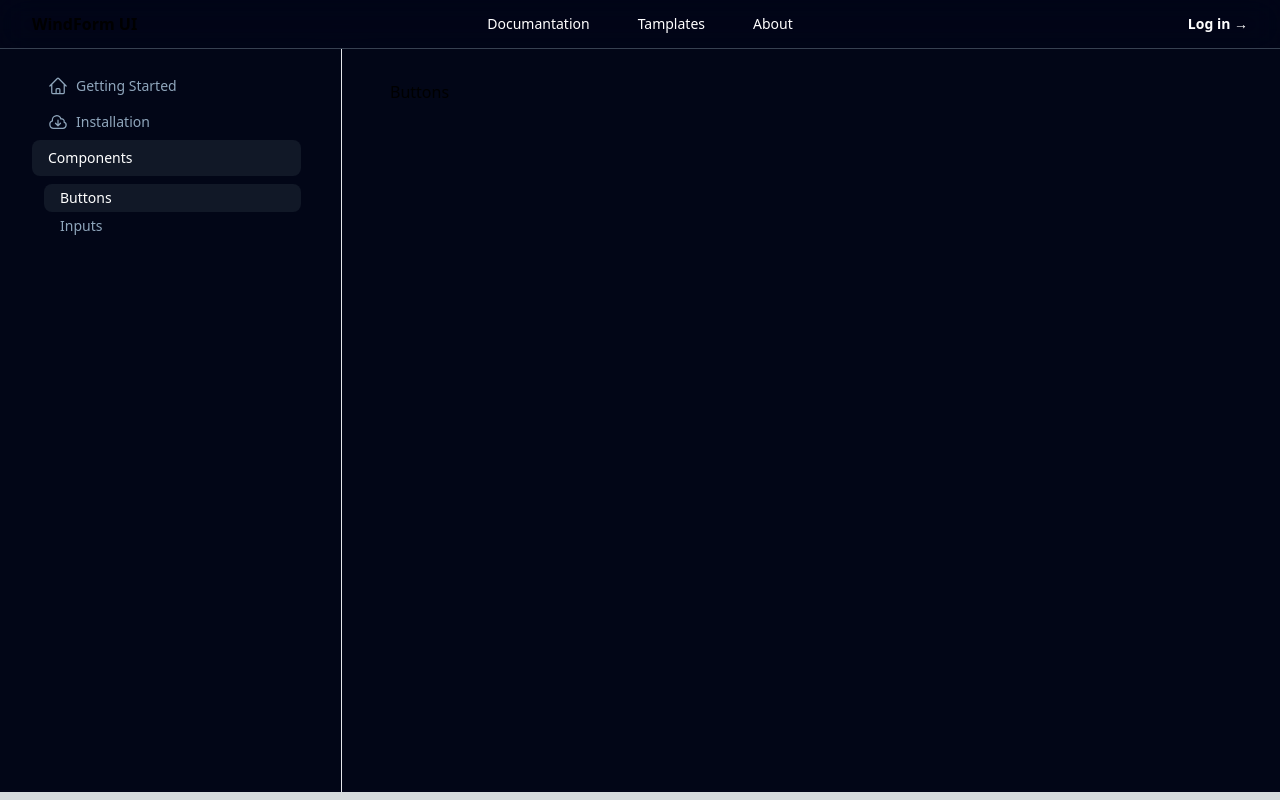
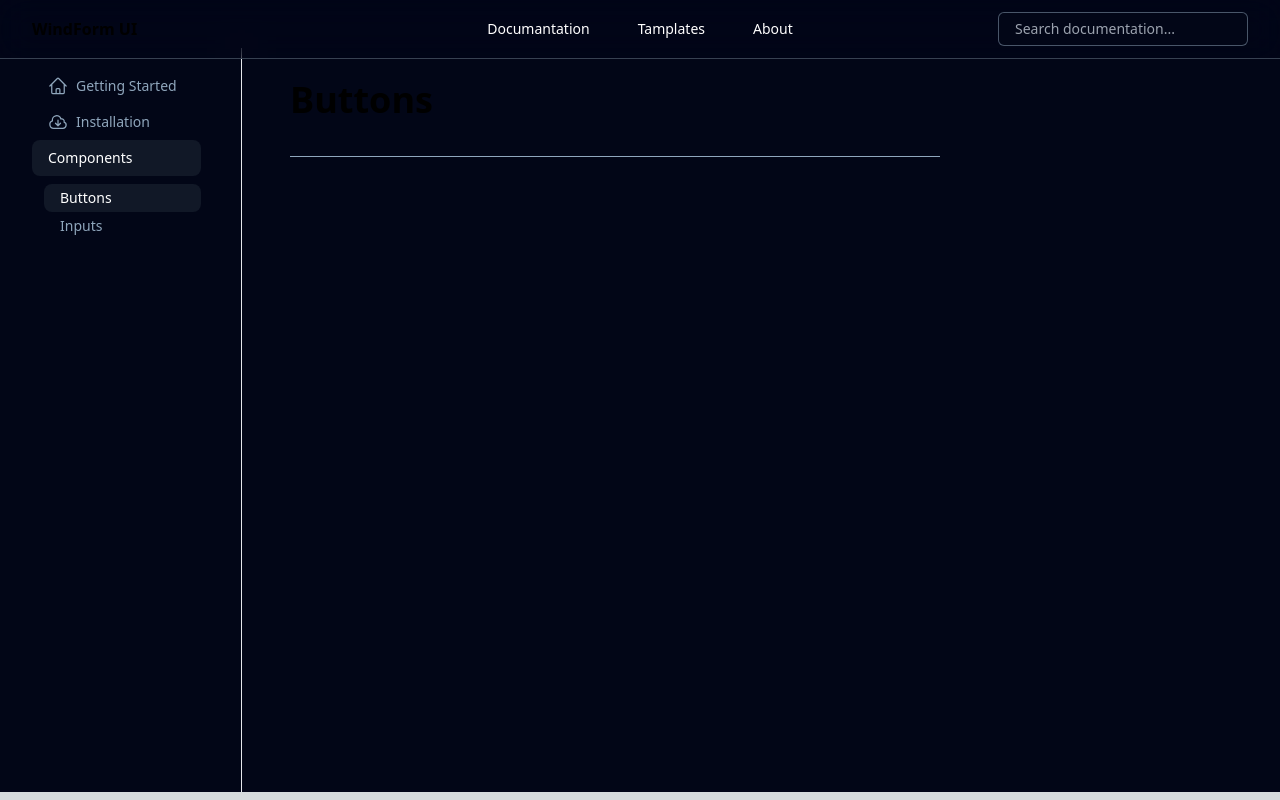
Before and after one commit to GoodGuyForReal/WindFormWeb, a Next.js app: page /doc in a window 1280 px wide. Both pictures are taken after a click on the button "Components". Built offline with nearby package versions, Linux system fonts and the light colour scheme.

Commit message:
side bar updated and search input added not functional yet

```diff
--- a/app/components/Navbar.jsx
+++ b/app/components/Navbar.jsx
@@ -4,8 +4,9 @@ import { useState } from 'react'
 import { Dialog } from '@headlessui/react'
 import { Bars3Icon, XMarkIcon } from '@heroicons/react/24/outline'
 import Link from 'next/link'
+import { SearchBar } from './SearchBar'
 
-export default function Navbar () {
+export default function Navbar() {
     const [mobileMenuOpen, setMobileMenuOpen] = useState(false)
 
     const navigation = [
@@ -41,9 +42,7 @@ export default function Navbar () {
                         ))}
                     </div>
                     <div className="hidden lg:flex lg:flex-1 lg:justify-end">
-                        <a href="#" className="text-sm font-semibold leading-6 text-white">
-                            Log in <span aria-hidden="true">&rarr;</span>
-                        </a>
+                        <SearchBar />
                     </div>
                 </nav>
                 <Dialog as="div" className="lg:hidden" open={mobileMenuOpen} onClose={setMobileMenuOpen}>
@@ -65,6 +64,7 @@ export default function Navbar () {
                         <div className="mt-6 flow-root">
                             <div className="-my-6 divide-y divide-gray-500/10">
                                 <div className="space-y-2 py-6">
+                                    <SearchBar />
                                     {navigation.map((item) => (
                                         <a
                                             key={item.name}
--- /dev/null
+++ b/app/components/SearchBar.jsx
@@ -0,0 +1,20 @@
+import React, { useState } from "react";
+
+export function SearchBar({ handleSearch }) {
+    const [query, setQuery] = useState("");
+
+    const handleChange = (event) => {
+        setQuery(event.target.value);
+        handleSearch(event.target.value);
+    };
+
+    return (
+        <input
+            type="text"
+            placeholder="Search documentation..."
+            value={query}
+            onChange={handleChange}
+            className="text-white w-full max-w-[250px] text-sm rounded-md py-1.5 pl-4 bg-dark-darkbg border border-light-secondary/50 hover:bg-gray-800 duration-200 hover:text-white hover:placeholder:text-white"
+        />
+    );
+}
--- /dev/null
+++ b/app/components/ShowCase.jsx
@@ -0,0 +1,9 @@
+import React from 'react'
+
+const ShowCase = () => {
+    return (
+        <div>ShowCase</div>
+    )
+}
+
+export default ShowCase
--- /dev/null
+++ b/app/doc/Tabs.js
@@ -0,0 +1,34 @@
+import Intro from './components/sections/intro/Intro.jsx';
+import Usage from './components/sections/usage/Usage.jsx';
+
+import { HomeIcon, CloudArrowDownIcon } from '@heroicons/react/24/outline'
+import Buttons from './components/sections/components/buttons/Buttons';
+import Inputs from './components/sections/components/inputs/Inputs';
+
+export const tabs = [
+    {
+        title: "Getting Started",
+        content: <Intro />,
+        icon: <HomeIcon className="h-5 w-h-5" />
+    },
+    {
+        title: "Installation",
+        content: <Usage />,
+        icon: <CloudArrowDownIcon className="h-5 w-h-5" />
+    },
+    {
+        title: "Components",
+        subtabs: [
+            {
+                title: "Buttons",
+                component: <Buttons />
+            },
+            {
+                title: "Inputs",
+                component: <Inputs />
+            }
+            // add more subtabs here as needed
+        ]
+    },
+
+];
--- a/app/doc/components/Sidebar.jsx
+++ b/app/doc/components/Sidebar.jsx
@@ -1,6 +1,7 @@
 import React from 'react'
 
 const SideBar = ({ tabs, setActiveTab, activeTab, setActiveSubTab, activeSubTab }) => {
+
     return (
         <div className="flex flex-col sidebar px-10 pt-5">
             {tabs.map((tab, index) => (
--- a/app/doc/components/sections/components/buttons/Buttons.jsx
+++ b/app/doc/components/sections/components/buttons/Buttons.jsx
@@ -2,7 +2,15 @@ import React from 'react'
 
 const Buttons = () => {
     return (
-        <div>Buttons</div>
+        <div className='Buttons flex flex-col gap-5'>
+            <div className='buttons_header'>
+                <h2 className='text-4xl font-bold mb-4'>Buttons</h2>
+            </div>
+            <hr className='border-light-secondary' />
+            <div className='buttons_main'>
+
+            </div>
+        </div>
     )
 }
 
--- a/app/doc/components/sections/components/inputs/Inputs.jsx
+++ b/app/doc/components/sections/components/inputs/Inputs.jsx
@@ -2,7 +2,17 @@ import React from 'react'
 
 const Inputs = () => {
   return (
-    <div>Inputs</div>
+    <div className='inputs flex flex-col gap-5'>
+    <div className='inputs_header'>
+        <h2 className='text-4xl font-bold mb-4'>Inputs</h2>
+    </div>
+    <hr className='border-light-secondary' />
+
+    <div className='inputs_main'>
+
+    </div>
+
+</div>
   )
 }
 
--- a/app/doc/page.jsx
+++ b/app/doc/page.jsx
@@ -2,48 +2,15 @@
 import React from 'react'
 import { useState } from "react";
 import SideBar from './components/Sidebar';
-import Intro from './components/sections/intro/Intro.jsx';
-import Usage from './components/sections/usage/Usage.jsx';
-
-import { HomeIcon, CloudArrowDownIcon } from '@heroicons/react/24/outline'
-import Buttons from './components/sections/components/buttons/Buttons';
-import Inputs from './components/sections/components/inputs/Inputs';
+import { tabs } from './Tabs';
 
 
 const page = () => {
     const [activeTab, setActiveTab] = useState(0);
     const [activeSubTab, setActiveSubTab] = useState(0);
-    const tabs = [
-        {
-            title: "Getting Started",
-            content: <Intro />,
-            icon: <HomeIcon className="h-5 w-h-5" />
-        },
-        {
-            title: "Installation",
-            content: <Usage />,
-            icon: <CloudArrowDownIcon className="h-5 w-h-5" />
-        },
-        {
-            title: "Components",
-            subtabs: [
-                {
-                    title: "Buttons",
-                    component: <Buttons />
-                },
-                {
-                    title: "Inputs",
-                    component: <Inputs />
-                }
-                // add more subtabs here as needed
-            ]
-        },
-
-    ];
-
 
     return (
-        <div className="w-full h-full pt-12 flex-1 items-start md:grid md:grid-cols-[300px_minmax(0,1fr)] md:gap-6 lg:grid-cols-[350px_minmax(0,1fr)] lg:gap-10 bg-slate-950">
+        <div className="w-full h-full pt-12 flex-1 items-start md:grid md:grid-cols-[200px_minmax(0,1fr)] md:gap-6 lg:grid-cols-[250px_minmax(0,1fr)] lg:gap-10 bg-slate-950">
 
             <div className="fixed top-14 z-30 -ml-2 hidden h-[calc(100vh-3.5rem)] w-full shrink-0 overflow-y-auto border-r md:sticky md:block">
                 <SideBar tabs={tabs} setActiveTab={setActiveTab} activeTab={activeTab} setActiveSubTab={setActiveSubTab} activeSubTab={activeSubTab} />
```
